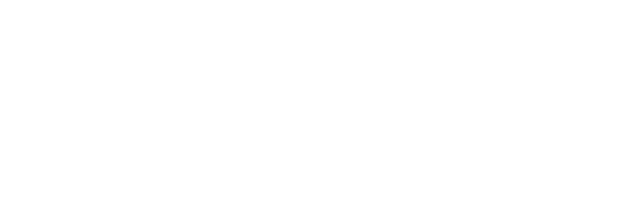
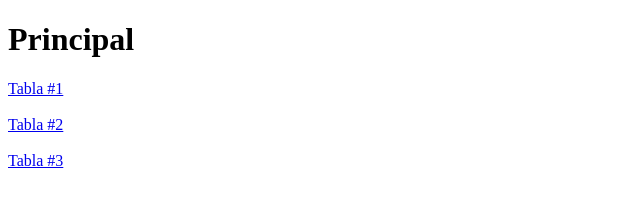
Before and after one commit to jeronimocajas/proyecto3, a plain HTML site: page index.html in a window 1280 px wide. Shown: the whole page, without its empty margins (0-640 px from the left). Drawn offline with Linux system fonts and the light colour scheme.

Commit message:
Ejercicio tablas

```diff
--- a/index.html
+++ b/index.html
@@ -4,9 +4,14 @@
     <meta charset="UTF-8">
     <meta http-equiv="X-UA-Compatible" content="IE=edge">
     <meta name="viewport" content="width=device-width, initial-scale=1.0">
-    <title>Document</title>
+    <title>Principal</title>
 </head>
 <body>
+    <h1>Principal</h1>
+
+    <a href="html/ejercicio1.html"  target="_blank">Tabla #1</a> <br> <br>
+    <a href="html/ejercicio2.html" target="_blank">Tabla #2</a> <br> <br>
+    <a href="html/ejercicio3.html" target="_blank">Tabla #3</a>
 
 </body>
 </html>
```
